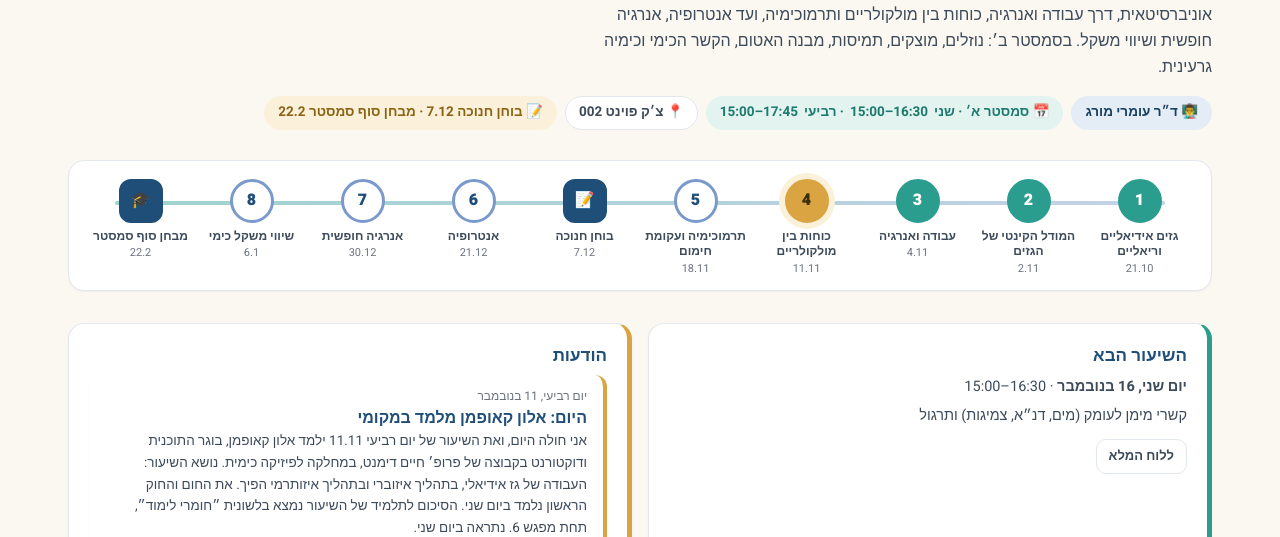
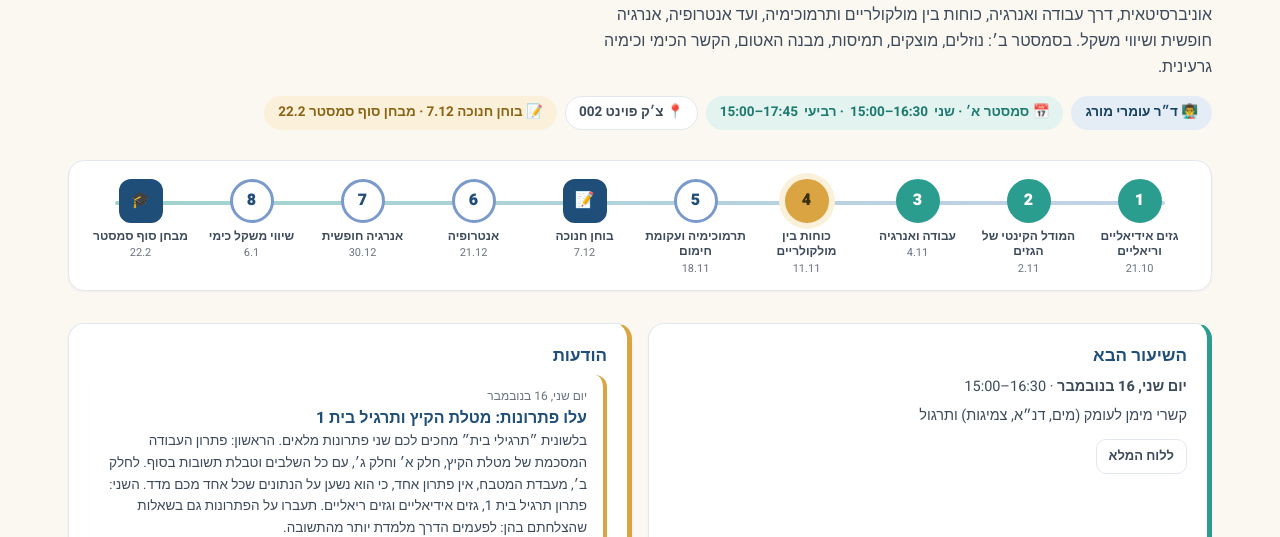
Before and after one commit to omrym13/odyssey-genchem1, a plain HTML site: page index.html in a window 1280 px wide. Shown: the part 263-800 px from the top of the page. Drawn offline with Linux system fonts and the light colour scheme.

Commit message:
הודעה: עלו פתרונות מטלת הקיץ ותרגיל בית 1
Co-Authored-By: Claude Opus 5.5 <noreply@anthropic.com>
Claude-Session: https://claude.ai/code/session_01Fvz2PkYb3ErE2ioAJgGmx2

```diff
--- a/index.html
+++ b/index.html
@@ -262,6 +262,8 @@ const STUDY_TIPS = [
 
 /* הודעות — מה שכתוב כאן הוא מה שהתלמידים רואים */
 const ANNOUNCEMENTS = [
+  {date:"2026-11-16", title:"עלו פתרונות: מטלת הקיץ ותרגיל בית 1", pinned:true,
+   body:"בלשונית ״תרגילי בית״ מחכים לכם שני פתרונות מלאים. הראשון: פתרון העבודה המסכמת של מטלת הקיץ, חלק א׳ וחלק ג׳, עם כל השלבים וטבלת תשובות בסוף. לחלק ב׳, מעבדת המטבח, אין פתרון אחד, כי הוא נשען על הנתונים שכל אחד מכם מדד. השני: פתרון תרגיל בית 1, גזים אידיאליים וגזים ריאליים. תעברו על הפתרונות גם בשאלות שהצלחתם בהן: לפעמים הדרך מלמדת יותר מהתשובה."},
   {date:"2026-11-11", title:"היום: אלון קאופמן מלמד במקומי", pinned:true,
    body:"אני חולה היום, ואת השיעור של יום רביעי 11.11 ילמד אלון קאופמן, בוגר התוכנית ודוקטורנט בקבוצה של פרופ׳ חיים דימנט, במחלקה לפיזיקה כימית. נושא השיעור: העבודה של גז אידיאלי, בתהליך איזוברי ובתהליך איזותרמי הפיך. את החום והחוק הראשון נלמד ביום שני. הסיכום לתלמיד של השיעור נמצא בלשונית ״חומרי לימוד״, תחת מפגש 6. נתראה ביום שני."},
   {date:"2026-11-08", title:"תרגיל בית 2 עלה", pinned:true,
```
